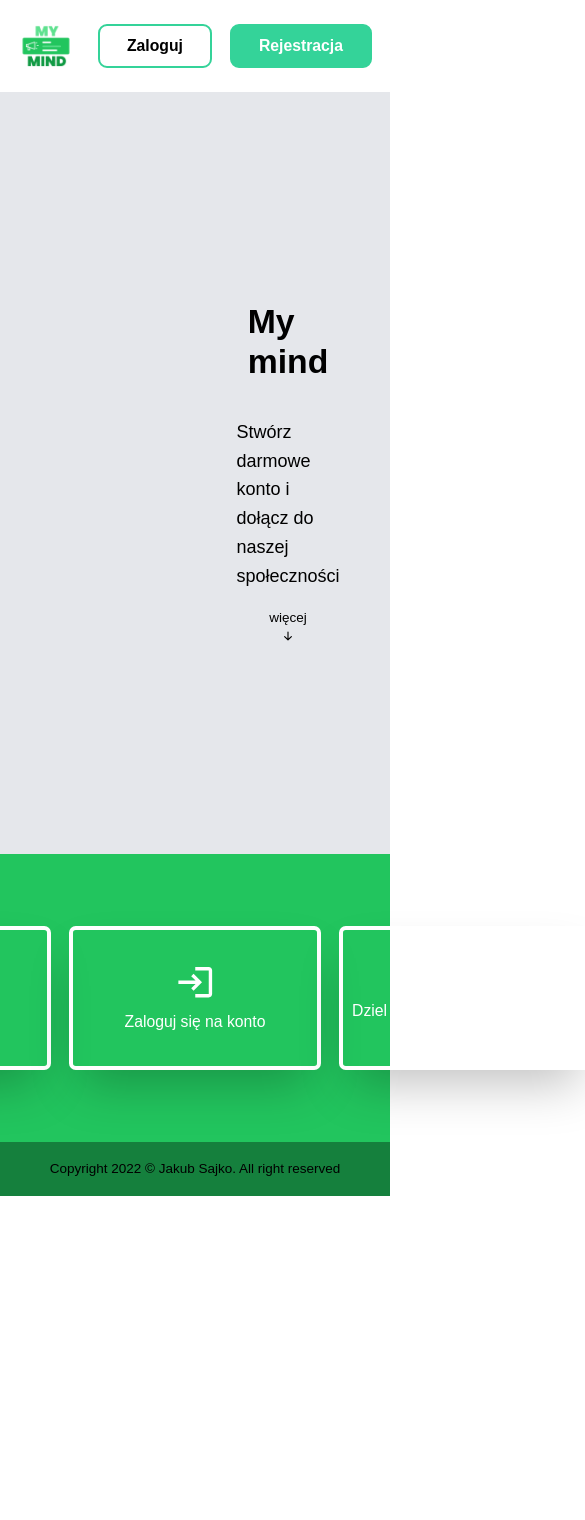
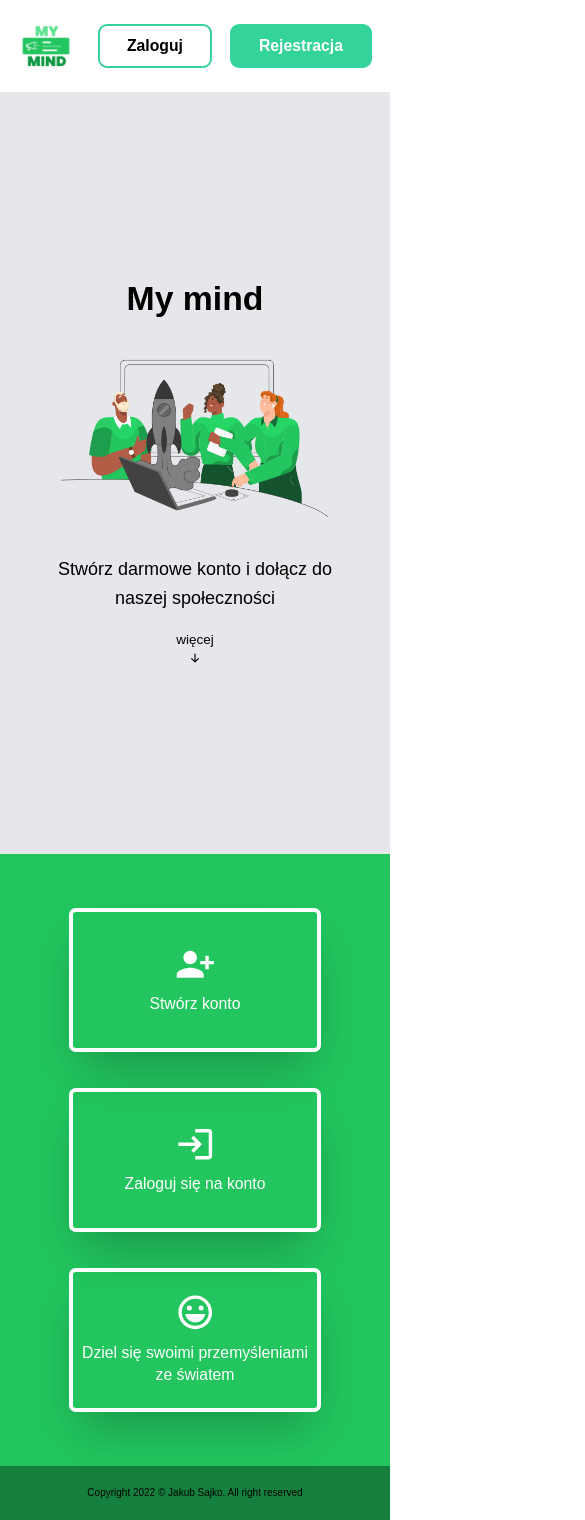
Before and after one commit to JAKUBSAJKO/My-Mind, a React (Create React App) app: page / in a window 390 px wide. Shown: the top 1520 px of the page, 585 px wide, since content can reach past the window. Before the commit the page ends 1196 px from the top, so only its background shows below. Built offline with nearby package versions, Linux system fonts and the light colour scheme.

Commit message:
RWD for start page.

```diff
--- a/src/components/Footer.tsx
+++ b/src/components/Footer.tsx
@@ -2,7 +2,7 @@ import { FC } from "react";
 
 const Footer: FC = () => {
   return (
-    <footer className="w-full h-12 bg-green-700 flex justify-center items-center text-xs">
+    <footer className="w-full h-12 bg-green-700 flex justify-center items-center text-[10px] sm:text-xs">
       Copyright 2022 © Jakub Sajko. All right reserved
     </footer>
   );
--- a/src/index.css
+++ b/src/index.css
@@ -50,11 +50,11 @@
 }
 
 .start-card {
-  @apply w-56 h-32 border-4 border-white rounded-md flex flex-col justify-center items-center shadow-2xl;
+  @apply w-56 h-32 border-4 border-white rounded-md flex flex-col justify-center items-center shadow-2xl sm:w-44 sm:h-28 md:w-56 md:h-32;
 }
 
 .start-card-icon {
-  @apply text-4xl text-white;
+  @apply text-4xl text-white sm:text-2xl md:text-4xl;
 }
 
 .start-card-text {
--- a/src/pages/Start.tsx
+++ b/src/pages/Start.tsx
@@ -8,10 +8,10 @@ import startImage from "../assets/images/startImage.png";
 const Start: FC = () => {
   return (
     <div className="w-full bg-gray-200">
-      <div className="w-full h-[calc(100vh-82.5px)] py-8 px-64 flex flex-col justify-center items-center">
+      <div className="w-full h-[calc(100vh-82.5px)] py-1 px-12 flex flex-col justify-center items-center sm:py-8 sm:px-0 sm:h-auto md:px-32 2xl:py-16">
         <h1 className="text-3xl font-semibold mb-4">My mind</h1>
-        <img src={startImage} alt="" width={515} />
-        <h2 className="my-4">
+        <img className="my-4 sm:my-0" src={startImage} alt="" width={515} />
+        <h2 className="text-center my-4">
           Stwórz darmowe konto i dołącz do naszej społeczności
         </h2>
         <div className="flex flex-col justify-center items-center cursor-pointer">
@@ -19,8 +19,8 @@ const Start: FC = () => {
           <BsArrowDownShort className="text-md" />
         </div>
       </div>
-      <div className="w-full h-64 bg-green-500 flex justify-center items-center">
-        <div className="px-32 py-8 flex gap-4">
+      <div className="w-full bg-green-500 flex justify-center items-center sm:h-64">
+        <div className="py-12 flex flex-col gap-8 sm:flex-row sm:py-8 sm:px-0 md:gap-4">
           <div className="start-card">
             <MdPersonAddAlt1 className="start-card-icon" />
             <p className="start-card-text">Stwórz konto</p>
```
